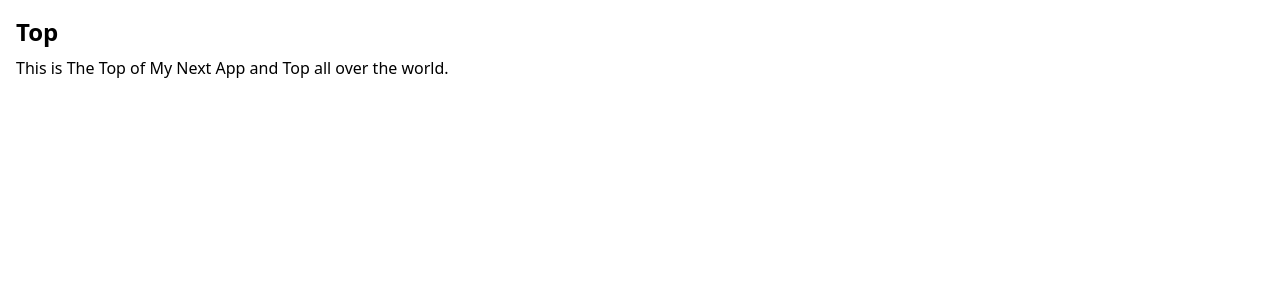
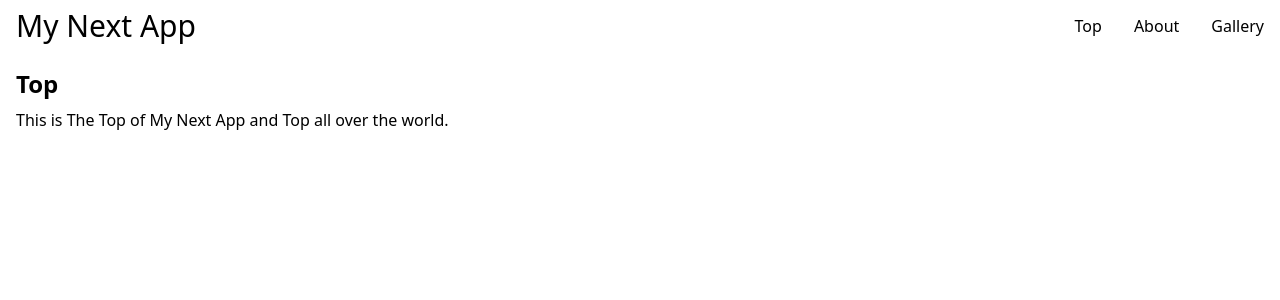
Before and after one commit to FNYukii/next-tutorial, a Next.js app: page / in a window 1280 px wide. Shown: the top 300 px of the page. Built offline with nearby package versions, Linux system fonts and the light colour scheme.

Commit message:
feat: ヘッダー作成

```diff
--- a/src/app/layout.tsx
+++ b/src/app/layout.tsx
@@ -1,3 +1,4 @@
+import Header from '@/components/Header'
 import '../styles/globals.css'
 
 export const metadata = {
@@ -12,7 +13,13 @@ export default function RootLayout({
 }) {
 	return (
 		<html lang="en">
-      <body>{children}</body>
+
+			<body>
+
+				<Header />
+
+				{children}
+			</body>
 		</html>
 	)
 }
--- /dev/null
+++ b/src/components/Header.tsx
@@ -0,0 +1,22 @@
+function Header() {
+
+	return (
+
+		<header className="py-2 px-4">
+
+			<div className="flex justify-between items-center">
+
+				<h1 className="text-3xl font-light">My Next App</h1>
+
+				<div className="flex gap-x-8">
+
+					<p>Top</p>
+					<p>About</p>
+					<p>Gallery</p>
+				</div>
+			</div>
+		</header>
+	)
+}
+
+export default Header
```
Lines whose indentation alone changed are shown as unchanged.
